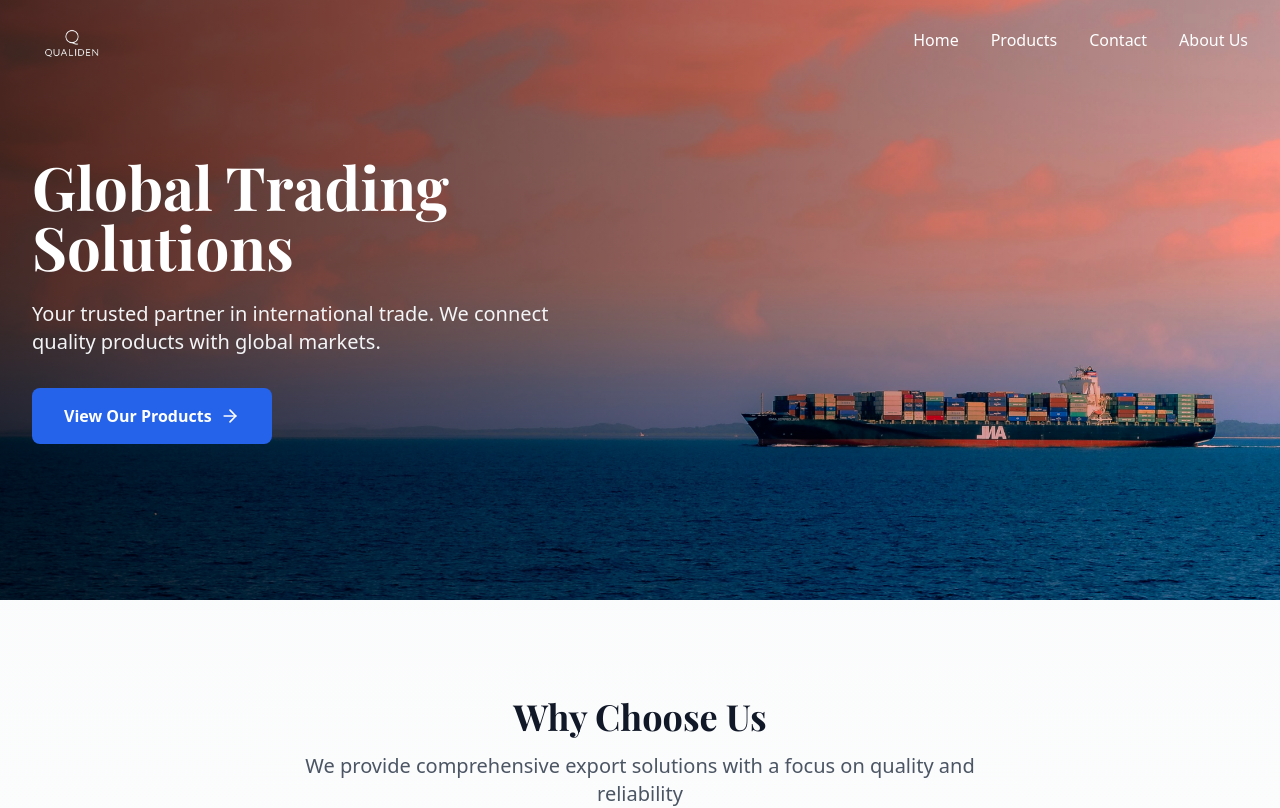
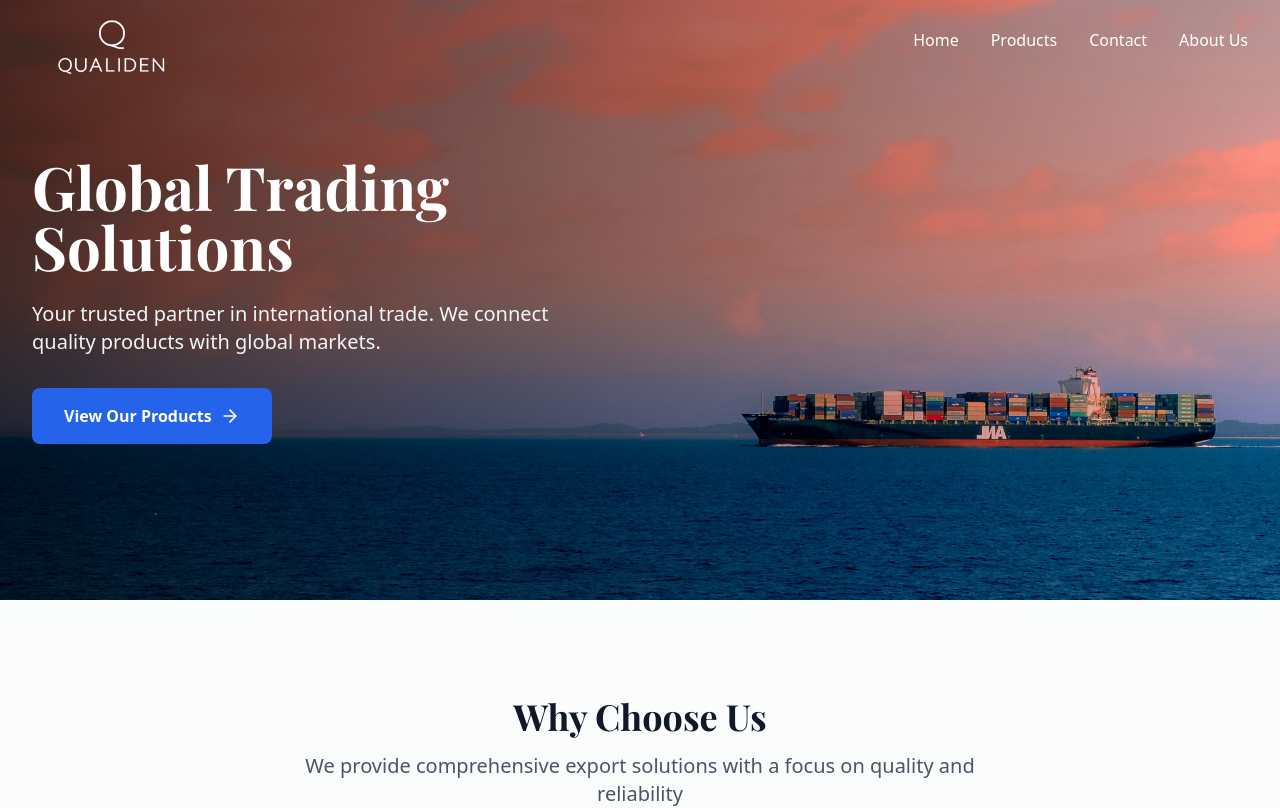
Before and after one commit to nicolesarvasicosta/site-qualiden, a React (Vite) app: page / in a window 1280 px wide. Shown: the top 808 px of the page. Built offline with nearby package versions, Linux system fonts and the light colour scheme; no server answers.

Commit message:
make logo bigger

```diff
--- a/src/components/Navbar.tsx
+++ b/src/components/Navbar.tsx
@@ -26,7 +26,7 @@ const Navbar = () => {
               <img
                 src="/logo_inteiro.png"
                 alt="Qualiden Logo"
-                className="h-36 mt-2 object-contain sm:h-20" // Responsive styling
+                className="h-64 mt-4 object-contain sm:h-40" // Increased height for an even larger logo
               />
             </Link>
           </div>
```
